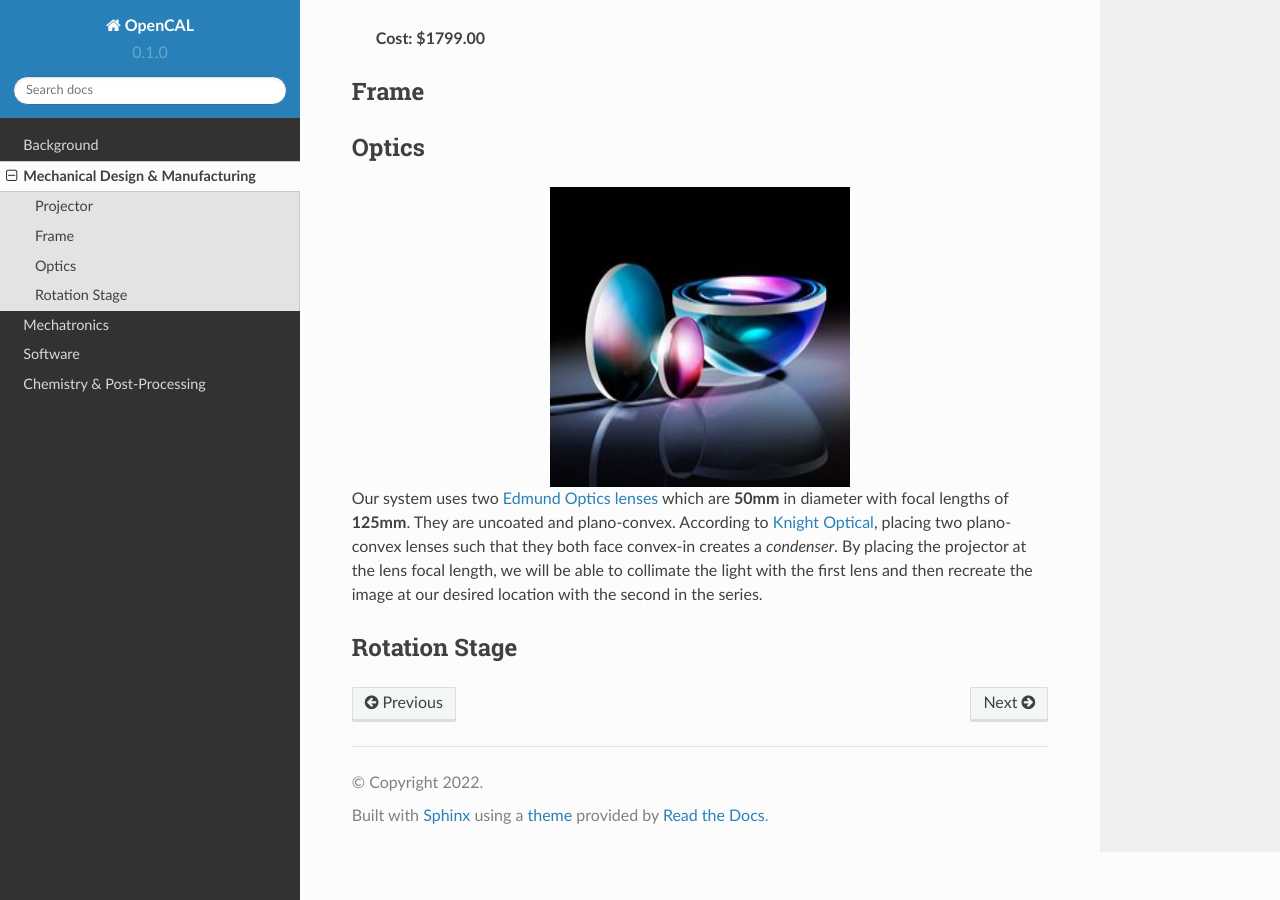
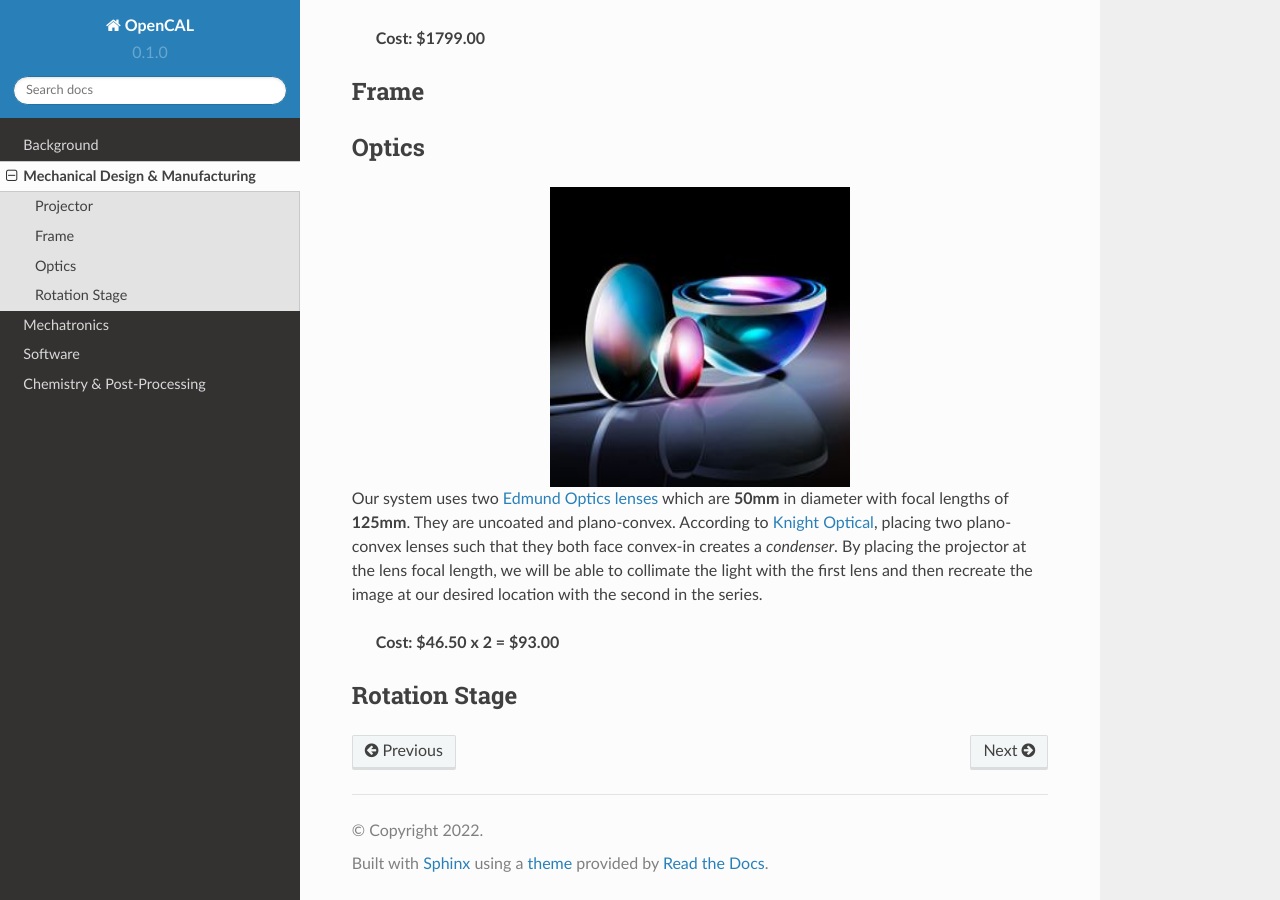
Before and after one commit to anjanasaravanan/openCAL, a Sphinx documentation site: the page built from docs/source/mechanical.rst, in a window 1280 px wide and 900 px high, scrolled down 561 px. Built offline with Sphinx 7.4.7 and the Read the Docs theme 2.0.0, drawn with Linux system fonts in a browser that asks for light colours.

Commit message:
Update mechanical.rst

```diff
--- a/docs/source/mechanical.rst
+++ b/docs/source/mechanical.rst
@@ -26,5 +26,7 @@ Optics
 
 Our system uses two `Edmund Optics lenses <https://www.edmundoptics.com/p/500mm-dia-x-1250mm-fl-uncoated-plano-convex-lens/5729/>`_ which are **50mm** in diameter with focal lengths of **125mm**. They are uncoated and plano-convex. According to `Knight Optical <https://www.knightoptical.com/news/the-value-of-condenser-lenses-in-projection-systems/>`_, placing two plano-convex lenses such that they both face convex-in creates a *condenser*. By placing the projector at the lens focal length, we will be able to collimate the light with the first lens and then recreate the image at our desired location with the second in the series.
 
+                    **Cost: $46.50 x 2 = $93.00**
+
 Rotation Stage
 ##############
```
